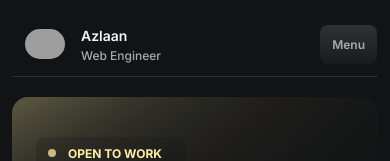
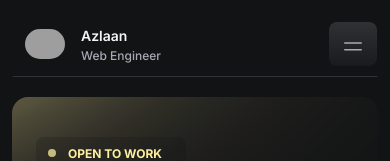
Before and after one commit to ead8/portfolio, a Next.js app: page / in a window 390 px wide. Shown: the top 161 px of the page. Built offline with nearby package versions, Linux system fonts and the light colour scheme; grey boxes are pictures that could not be loaded.

Commit message:
menu button fixed

```diff
--- /dev/null
+++ b/app/about/page.jsx
@@ -0,0 +1,20 @@
+import React from "react";
+import HeroSection from "../components/hero/HeroSection";
+
+const AboutPage = () => {
+  return (
+    <div className="flex flex-col w-full mx-auto px-6 lg:px-32 overflow-clip">
+      <div
+        className="absolute flex -top-[300%] -left-[300%] bottom-0 right-0 blur-3xl"
+        style={{
+          background: `radial-gradient(circle at center, rgba(123,255,190, 1) 0%, rgba(123,255,190, 0.5) 50%, rgba(123,255,190, 0.15) 50%, rgba(123,255,190, 0), rgba(123,255,190, 0), transparent, transparent)`,
+        }}
+      />
+      <div className="z-10">
+        <HeroSection />
+      </div>
+    </div>
+  );
+};
+
+export default AboutPage;
--- a/app/components/generic/Button.jsx
+++ b/app/components/generic/Button.jsx
@@ -30,7 +30,7 @@ const Button = ({ prefix, suffix, className, label, onClick }) => {
         }}
       />
       {prefix && prefix}
-      <span className="mb-[.17rem]">{label && label}</span>
+      {label && <span className="mb-[.17rem]">{label}</span>}
       {suffix && suffix}
     </button>
   );
--- a/app/components/generic/Header.jsx
+++ b/app/components/generic/Header.jsx
@@ -29,7 +29,49 @@ const Header = () => {
           </div>
         </Link>
 
-        <Button label="Menu" onClick={toggleMenu} />
+        <Button
+          prefix={
+            <div className="flex flex-col overflow-clip">
+              <svg
+                xmlns="http://www.w3.org/2000/svg"
+                fill="none"
+                viewBox="0 0 24 24"
+                strokeWidth={1.5}
+                stroke="currentColor"
+                className={`${
+                  isMenuOpen
+                    ? "w-0 h-0 opacity-0 rotate-180"
+                    : "w-6 h-6 opacity-100 rotate-0"
+                } transition-all ease-in-out duration-500`}
+              >
+                <path
+                  strokeLinecap="round"
+                  strokeLinejoin="round"
+                  d="M3.75 9h16.5m-16.5 6.75h16.5"
+                />
+              </svg>
+              <svg
+                xmlns="http://www.w3.org/2000/svg"
+                fill="none"
+                viewBox="0 0 24 24"
+                strokeWidth={1.5}
+                stroke="currentColor"
+                className={`${
+                  isMenuOpen
+                    ? "w-6 h-6 opacity-100 rotate-0"
+                    : "w-0 h-0 opacity-0 -rotate-180"
+                } transition-all ease-in-out duration-500`}
+              >
+                <path
+                  strokeLinecap="round"
+                  strokeLinejoin="round"
+                  d="M6 18 18 6M6 6l12 12"
+                />
+              </svg>
+            </div>
+          }
+          onClick={toggleMenu}
+        />
       </div>
       {isMenuOpen && <MobileNavBar />}
     </div>
```
